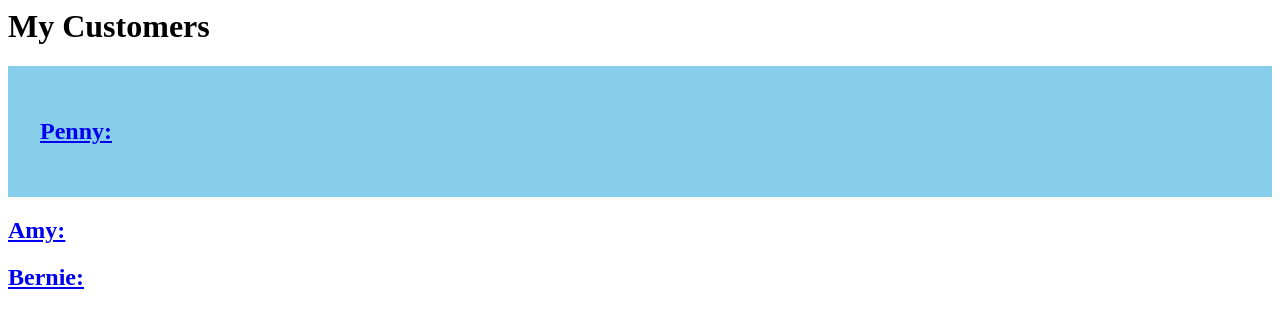
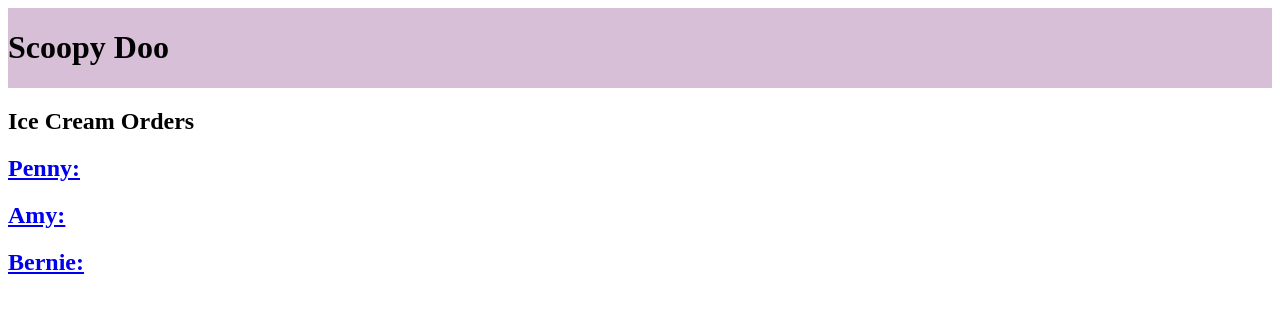
Before and after one commit to saimeerasingh/web_app_hw_wk3_day3, a Flask app: page /orders in a window 1280 px wide. Shown: the top 328 px of the page. Run offline with Flask 2, Linux system fonts and the light colour scheme.

Commit message:
header added

```diff
--- a/static/style.css
+++ b/static/style.css
@@ -1,28 +1,18 @@
-.order{
+.shop-name{
+    display: grid;
+    background-color: thistle;
+}
+
+
+body>{
+    display: grid;
+    grid-template-rows:
+    "order1"
+    "order2"
+    "order3";
     padding: 32px;
     grid-template: auto;
     background-color: skyblue;
     grid-area: order1;
 
 }
-.order1{
-    padding: 32px;
-    grid-template: auto;
-    background-color: skyblue;
-    grid-area: order2;
-
-}
-.order2{
-    padding: 32px;
-    grid-template: auto;
-    background-color: skyblue;
-    grid-area:order3;
-
-}
-body>{
-    display: grid;
-    grid-template-rows:
-    "order1"
-    "order2"
-    "order3";
-}
--- a/templates/index.html
+++ b/templates/index.html
@@ -2,15 +2,21 @@
     <head>
         <link rel="stylesheet" href="{{ url_for('static', filename='style.css') }}">
 
-        <title>{{name}} - My Customers</title>
+        <title>{{name}} - Jolly Lollies</title>
     </head>
+    <header>
+        <div class = 'shop-name'>
+            <h1>Scoopy Doo</h1>
+        </div>
+    </header>
     <body>
-        <h1>My Customers</h1>
+        <h2>Ice Cream Orders</h2>
          <div class = 'order'>
              {% for customer in customers %}
             <a href="/orders/{{customers.index(customer)}}"><h2>{{customer.name}}:</h2></a>
          </div>
          {% endfor %}
+
     </body>
 
 
--- a/templates/order.html
+++ b/templates/order.html
@@ -12,6 +12,6 @@
            <p> {{order.quantity}} </p>
            <p>{{order.description}}</p>
         </div>
+    </body>
 
-    </body>
 </html>
```
